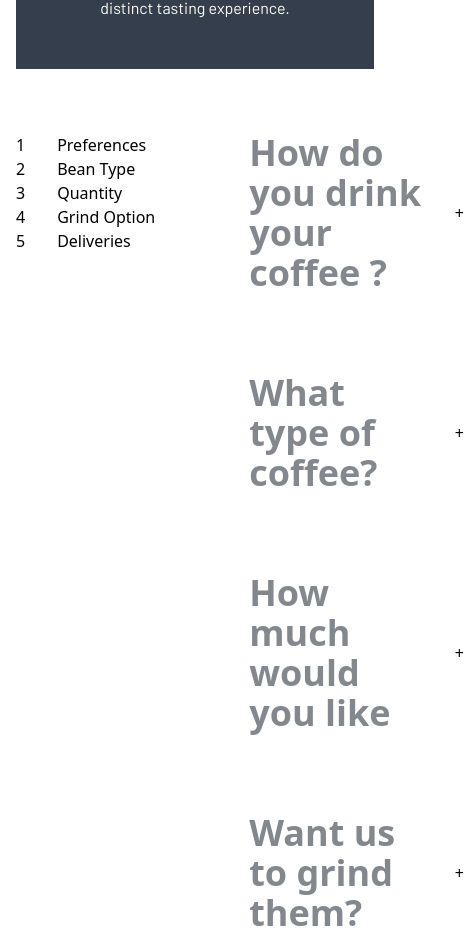
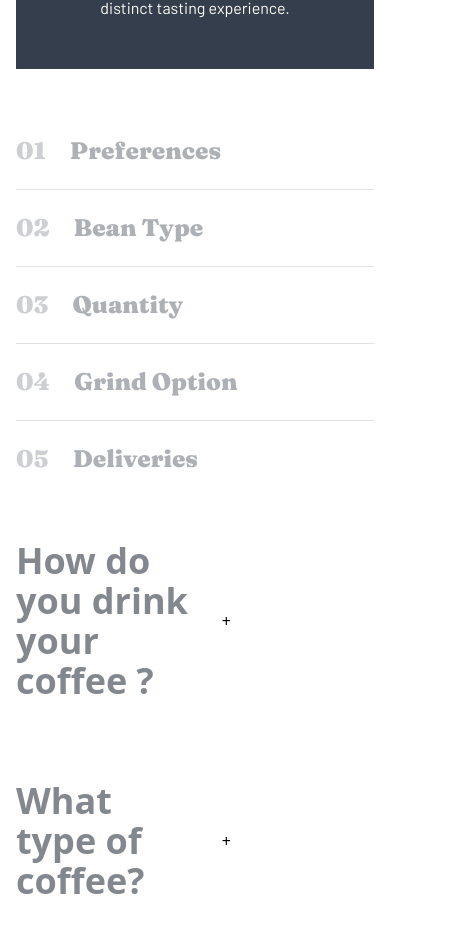
Before and after one commit to azanra/coffee-subscription, a React (Vite) app: page /plan in a window 390 px wide. Shown: the part 1416-2346 px from the top of the page, 464 px wide, since content can reach past the window. Built offline with nearby package versions, Linux system fonts and the light colour scheme.

Commit message:
feat: add responsive customize plan index

```diff
--- a/src/pages/plan/components/CustomizePlan.tsx
+++ b/src/pages/plan/components/CustomizePlan.tsx
@@ -1,10 +1,12 @@
 import { useState } from "react";
 import Index from "./Index";
 import TableOfContent from "./TableOfContent";
-import OrderSummary, { type Order } from "./OrderSummary";
+import OrderSummary from "./OrderSummary";
+import { QUESTION_LIST } from "../utils/planUtils";
+import type { IOrder } from "../interfaces/PlanInterface";
 
 const CustomizePlan = () => {
-  const [order, setOrder] = useState<Order>({
+  const [order, setOrder] = useState<IOrder>({
     preference: null,
     beanType: null,
     quantity: null,
@@ -14,129 +16,33 @@ const CustomizePlan = () => {
 
   const [selectedContent, setSelectedContent] = useState("");
 
-  const questionList = [
-    {
-      id: "preference",
-      name: "Preferences",
-      question: "How do you drink your coffee ?",
-      options: [
-        {
-          header: "Capsule",
-          body: "Compatible with Nespresso systems and similar brewers",
-        },
-        {
-          header: "Filter",
-          body: "For pour over or drip methods like Aeropress, Chemex, and V60",
-        },
-        {
-          header: "Espresso",
-          body: "Dense and finely ground beans for an intense, flavorful experience",
-        },
-      ],
-    },
-    {
-      id: "beanType",
-      name: "Bean Type",
-      question: "What type of coffee?",
-      options: [
-        {
-          header: "Single origin",
-          body: "Distinct, high quality coffee from a specific family-owned farm",
-        },
-        {
-          header: "Decaf",
-          body: "Just like regular coffee, except the caffeine has been removed",
-        },
-        {
-          header: "Blended",
-          body: "Combination of two or three dark roasted beans of organic coffees",
-        },
-      ],
-    },
-    {
-      id: "quantity",
-      name: "Quantity",
-      question: "How much would you like",
-      options: [
-        {
-          header: "250g",
-          body: "Perfect for the solo drinker. Yields about 12 delicious cups.",
-        },
-        {
-          header: "500g",
-          body: "Perfect option for a couple. Yields about 40 delectable cups.",
-        },
-        {
-          header: "1000g",
-          body: "Perfect for offices and events. Yields about 90 delightful cups.",
-        },
-      ],
-    },
-    {
-      id: "grindOption",
-      name: "Grind Option",
-      question: "Want us to grind them?",
-      options: [
-        {
-          header: "Wholebean",
-          body: "Best choice if you cherish the full sensory experience",
-        },
-        {
-          header: "Filter",
-          body: "For drip or pour-over coffee methods such as V60 or Aeropress",
-        },
-        {
-          header: "Cafetiére",
-          body: "Coarse ground beans specially suited for french press coffee",
-        },
-      ],
-    },
-    {
-      id: "deliveries",
-      name: "Deliveries",
-      question: "How often should we deliver",
-      options: [
-        {
-          header: "Every week",
-          body: "Select quantity to view price. Includes free first-class shipping",
-        },
-        {
-          header: "Every 2 weeks",
-          body: "Select quantity to view price. Includes free priority shipping.",
-        },
-        {
-          header: "Every month",
-          body: "Select quantity to view price. Includes free priority shipping.",
-        },
-      ],
-    },
-  ];
-
   const isCapsules = order.preference === "Capsule";
-  console.log(order);
+  console.log({ order, selectedContent });
 
   return (
-    <div className="flex justify-around gap-[64px]">
-      <div>
-        {questionList.map((list, index) => {
+    <div className="flex flex-col gap-[64px] lg:flex-row lg:gap-[128px]">
+      <div className="lg:w-[252px]">
+        {QUESTION_LIST.map((list, index) => {
           return (
             <Index
               key={list.id}
               number={index + 1}
               id={list.id}
               name={list.name}
+              isSelected={selectedContent === list.id}
+              isLast={index === QUESTION_LIST.length - 1}
               setSelectedContent={setSelectedContent}
             />
           );
         })}
       </div>
       <div className="w-[60%]">
-        {questionList.map((list, index) => {
+        {QUESTION_LIST.map((list, index) => {
           return (
             <TableOfContent
               key={list.id}
               list={list}
-              isLastItem={index === questionList.length - 1}
+              isLastItem={index === QUESTION_LIST.length - 1}
               isCapsules={isCapsules}
               selectedContent={selectedContent}
               setSelectedContent={setSelectedContent}
--- a/src/pages/plan/components/Index.tsx
+++ b/src/pages/plan/components/Index.tsx
@@ -2,23 +2,45 @@ interface IIndex {
   number: number;
   id: string;
   name: string;
+  isSelected: boolean;
+  isLast: boolean;
   setSelectedContent: React.Dispatch<React.SetStateAction<string>>;
 }
 
-const Index = ({ number, id, name, setSelectedContent }: IIndex) => {
+const Index = ({
+  number,
+  id,
+  name,
+  isSelected,
+  isLast,
+  setSelectedContent,
+}: IIndex) => {
   const handleClick = () => {
-    document
-      .querySelector(`#${id}`)
-      ?.scrollIntoView({ behavior: "smooth", block: "start" });
+    const activeElement = document.querySelector(`#${id}`);
+    if (!activeElement) return;
+
+    activeElement.scrollIntoView({ behavior: "smooth", block: "start" });
     setSelectedContent(id);
   };
 
   return (
-    <div className="flex gap-[32px]">
-      <p>{number}</p>
-      <p onClick={() => handleClick()} className="w-[128px]">
-        {name}
-      </p>
+    <div>
+      <div className={`flex gap-[24px] ${!isSelected ? "opacity-[40%]" : ""}`}>
+        <p
+          className={`text-preset-4 ${isSelected ? "text-(--teal-600)" : "text-(--neutral-500)"}`}
+        >
+          0{number}
+        </p>
+        <p
+          onClick={() => handleClick()}
+          className="text-preset-4 text-(--neutral-900)"
+        >
+          {name}
+        </p>
+      </div>
+      <div
+        className={`opacity-[25%] ${!isLast ? "my-[20px] border-b border-(--neutral-500)" : ""}`}
+      />
     </div>
   );
 };
--- /dev/null
+++ b/src/pages/plan/interfaces/PlanInterface.ts
@@ -0,0 +1,7 @@
+export interface IOrder {
+  preference: string | null;
+  beanType: string | null;
+  quantity: string | null;
+  grindOption: string | null;
+  deliveries: string | null;
+}
--- /dev/null
+++ b/src/pages/plan/utils/planUtils.ts
@@ -0,0 +1,97 @@
+export const QUESTION_LIST = [
+  {
+    id: "preference",
+    name: "Preferences",
+    question: "How do you drink your coffee ?",
+    options: [
+      {
+        header: "Capsule",
+        body: "Compatible with Nespresso systems and similar brewers",
+      },
+      {
+        header: "Filter",
+        body: "For pour over or drip methods like Aeropress, Chemex, and V60",
+      },
+      {
+        header: "Espresso",
+        body: "Dense and finely ground beans for an intense, flavorful experience",
+      },
+    ],
+  },
+  {
+    id: "beanType",
+    name: "Bean Type",
+    question: "What type of coffee?",
+    options: [
+      {
+        header: "Single origin",
+        body: "Distinct, high quality coffee from a specific family-owned farm",
+      },
+      {
+        header: "Decaf",
+        body: "Just like regular coffee, except the caffeine has been removed",
+      },
+      {
+        header: "Blended",
+        body: "Combination of two or three dark roasted beans of organic coffees",
+      },
+    ],
+  },
+  {
+    id: "quantity",
+    name: "Quantity",
+    question: "How much would you like",
+    options: [
+      {
+        header: "250g",
+        body: "Perfect for the solo drinker. Yields about 12 delicious cups.",
+      },
+      {
+        header: "500g",
+        body: "Perfect option for a couple. Yields about 40 delectable cups.",
+      },
+      {
+        header: "1000g",
+        body: "Perfect for offices and events. Yields about 90 delightful cups.",
+      },
+    ],
+  },
+  {
+    id: "grindOption",
+    name: "Grind Option",
+    question: "Want us to grind them?",
+    options: [
+      {
+        header: "Wholebean",
+        body: "Best choice if you cherish the full sensory experience",
+      },
+      {
+        header: "Filter",
+        body: "For drip or pour-over coffee methods such as V60 or Aeropress",
+      },
+      {
+        header: "Cafetiére",
+        body: "Coarse ground beans specially suited for french press coffee",
+      },
+    ],
+  },
+  {
+    id: "deliveries",
+    name: "Deliveries",
+    question: "How often should we deliver",
+    options: [
+      {
+        header: "Every week",
+        body: "$7.20 per shipment. Includes free first-class shipping.",
+      },
+      {
+        header: "Every 2 weeks",
+        body: "$9.60 per shipment. Includes free priority shipping.",
+      },
+      {
+        header: "Every month",
+        body: "$12.00 per shipment. Includes free priority shipping.",
+      },
+    ],
+  },
+];
```
Also changed, not shown: src/pages/plan/components/OrderSummary.tsx (+2 -9 lines).
